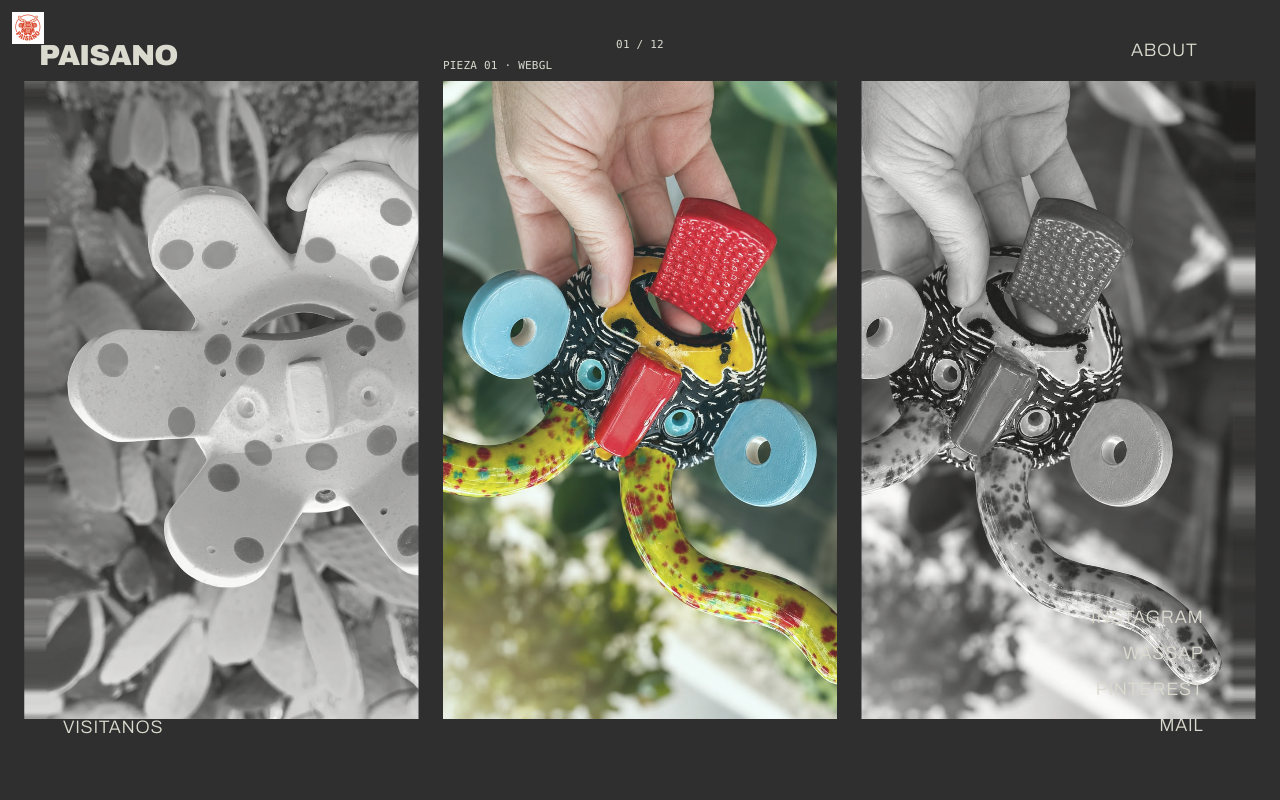
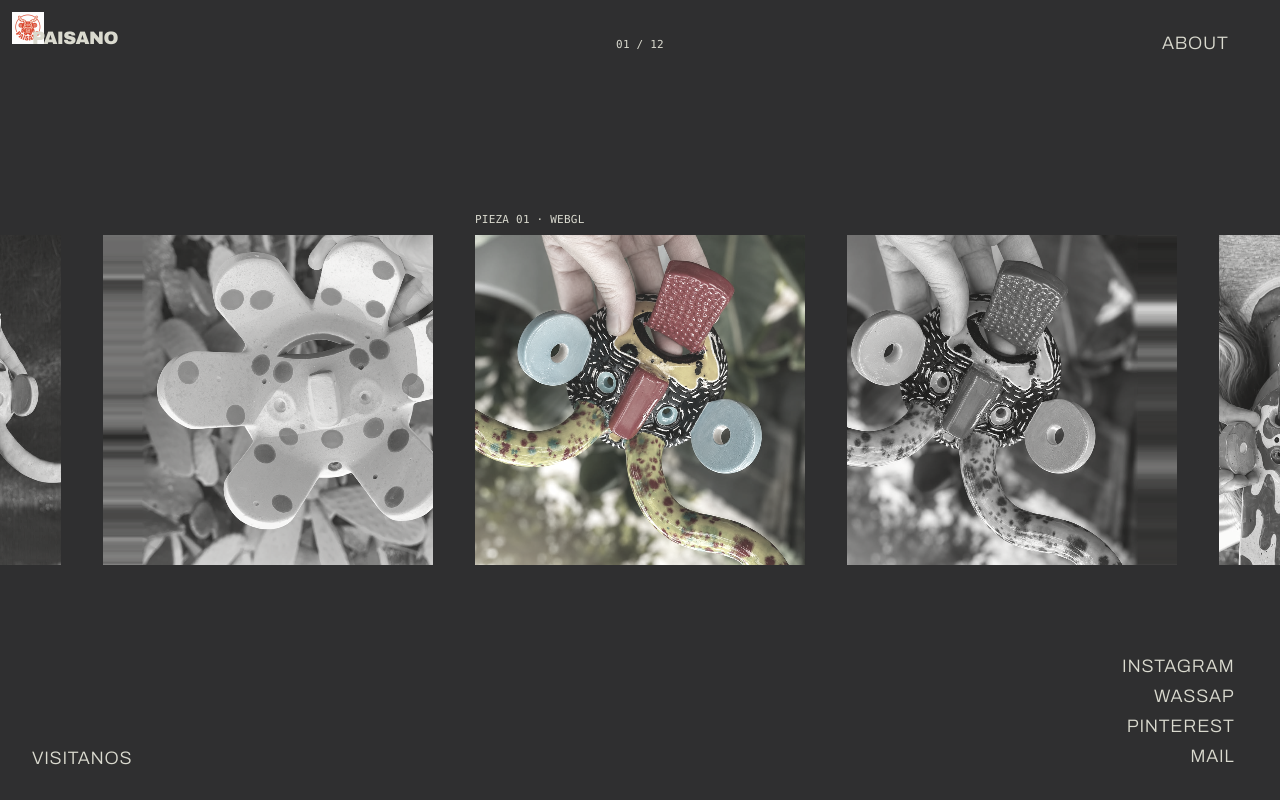
Before and after one commit to jonathanhaasklein/paisanowebsite, a website with bundled scripts: page index.html in a window 1280 px wide. Built offline with nearby package versions, Linux system fonts and the light colour scheme; animation ran at ten frames a second; a web font is replaced by a local one.

Commit message:
estado antes de reescritura arquitectura HTML

```diff
--- a/app.js
+++ b/app.js
@@ -123,24 +123,15 @@ if (!gl) {
 }
 var dpr = Math.min(window.devicePixelRatio || 1, 2);
 var W, H;
-var VISIBLE_TILES = 3;
-var GAP_RATIO = 0.0618;
-var TILE_ASPECT = 0.618;
+var TILE_ASPECT = 16 / 9;
 var TILE, TILE_H, GAP, STEP, TOTAL_W, CENTER_X;
 function calibrateLayout() {
-  var prevStep = STEP;
-  TILE = W / (VISIBLE_TILES + (VISIBLE_TILES + 1) * GAP_RATIO);
-  TILE_H = Math.min(TILE / TILE_ASPECT, H * 0.82);
-  GAP = TILE * GAP_RATIO;
+  TILE = 330;
+  TILE_H = 330;
+  GAP = 42;
   STEP = TILE + GAP;
-  if (prevStep) {
-    var ratio = STEP / prevStep;
-    scrollTarget *= ratio;
-    scrollCurrent *= ratio;
-    prevScroll *= ratio;
-  }
   TOTAL_W = STEP * portfolioData.length;
-  CENTER_X = GAP + TILE / 2 + STEP;
+  CENTER_X = W / 2;
 }
 function resize() {
   W = window.innerWidth;
@@ -364,7 +355,9 @@ document.getElementById("dd-deeper").addEventListener("click", function () {
 window.addEventListener("keydown", function (e) { if (e.key === "Escape" && explodedIndex !== -1) closeExplosion(); });
 var scrollTarget = 0;
 var scrollCurrent = 0;
-var prevScroll = 0;
+var scrollVelocity = 0;
+var waveIntensity = 0;
+var lastTime = 0;
 var focusedIndex = 0;
 var hoveredIndex = -1;
 var kbdHintTimer = null;
@@ -379,7 +372,7 @@ canvas.style.pointerEvents = "auto";
 window.addEventListener("pointerdown", function (e) { dragging = true; dragStartX = e.clientX; dragStartScroll = scrollTarget; });
 window.addEventListener("pointermove", function (e) { if (!dragging) return; scrollTarget = dragStartScroll - (e.clientX - dragStartX) * 2; });
 window.addEventListener("pointerup", function () { dragging = false; });
-canvas.addEventListener("click", function (e) { if (Math.abs(scrollCurrent - prevScroll) > 4) return; var idx = hitTest(e.clientX, e.clientY); if (idx !== -1) { triggerExplosion(idx); } else if (explodedIndex !== -1) { closeExplosion(); } });
+canvas.addEventListener("click", function (e) { if (Math.abs(scrollVelocity) > 4) return; var idx = hitTest(e.clientX, e.clientY); if (idx !== -1) { triggerExplosion(idx); } else if (explodedIndex !== -1) { closeExplosion(); } });
 canvas.addEventListener("mousemove", function (e) { hoveredIndex = hitTest(e.clientX, e.clientY); canvas.style.cursor = hoveredIndex !== -1 ? "pointer" : "default"; });
 function hitTest(mx, my) { var centerY = H / 2; for (var i = -2; i <= portfolioData.length + 2; i++) { var baseX = i * STEP - mod(scrollCurrent, TOTAL_W) + CENTER_X - TILE / 2; if (mx >= baseX && mx <= baseX + TILE && my >= centerY - TILE_H / 2 && my <= centerY + TILE_H / 2) { return mod(i, portfolioData.length); } } return -1; }
 canvas.setAttribute("tabindex", "0");
@@ -388,10 +381,15 @@ canvas.setAttribute("role", "group");
 canvas.setAttribute("aria-label", "Galería de portafolio — usa las flechas para navegar");
 canvas.addEventListener("keydown", function (e) { if (e.key === "ArrowRight") { focusedIndex = mod(focusedIndex + 1, portfolioData.length); snapToIndex(focusedIndex); e.preventDefault(); } if (e.key === "ArrowLeft") { focusedIndex = mod(focusedIndex - 1, portfolioData.length); snapToIndex(focusedIndex); e.preventDefault(); } if (e.key === "Enter") { triggerExplosion(focusedIndex); } });
 canvas.addEventListener("focus", showKbdHint);
-function frame() {
-  var ease = 0.085;
-  scrollCurrent += (scrollTarget - scrollCurrent) * ease;
-  prevScroll = scrollCurrent;
+function frame(timestamp) {
+  var deltaTime = lastTime ? Math.min((timestamp - lastTime) / 16.667, 3) : 1;
+  lastTime = timestamp;
+  var lerpFactor = 1 - Math.pow(0.92, deltaTime);
+  var prevCurrent = scrollCurrent;
+  scrollCurrent += (scrollTarget - scrollCurrent) * lerpFactor;
+  scrollVelocity = (scrollCurrent - prevCurrent) / deltaTime;
+  var targetIntensity = Math.min(Math.abs(scrollVelocity) * 2.8, 1.0);
+  waveIntensity += (targetIntensity - waveIntensity) * (targetIntensity > waveIntensity ? 0.35 : 0.08);
   var centeredIndex = mod(Math.round(scrollCurrent / STEP), portfolioData.length);
   syncActiveProject(centeredIndex);
   waveLineEl.style.opacity = "0";
@@ -404,7 +402,7 @@ function frame() {
   gl.uniform3fv(glLocations.uActiveAccent, activeAccentVec3);
   var waveCenterX = W / 2 - mod(scrollCurrent, STEP) + STEP / 2;
   gl.uniform1f(glLocations.uWaveCenterX, waveCenterX);
-  gl.uniform1f(glLocations.uWaveStrength, 0);
+  gl.uniform1f(glLocations.uWaveStrength, 0.0);
   gl.uniform1f(glLocations.uWaveWidth, STEP * FOCUS_FALLOFF_WIDTH_FACTOR);
   gl.bindBuffer(gl.ARRAY_BUFFER, quadBuffer);
   gl.enableVertexAttribArray(glLocations.aPosition);
@@ -476,8 +474,9 @@ function frame() {
     var parallax = (distFromCenter / W) * 0.4;
     gl.uniform1f(glLocations.uParallaxOffset, parallax);
     var distNorm = Math.abs(tileOffsetX - W / 2) / (W / 2);
-    var colorReveal = Math.max(0, 1.0 - distNorm * 1.8);
-    gl.uniform1f(glLocations.uWaveIntensity, colorReveal);
+    var proximityColor = Math.max(0, 1.0 - distNorm * 1.8);
+    var finalReveal = Math.max(proximityColor * 0.3, waveIntensity * (1.0 - distNorm * 0.6));
+    gl.uniform1f(glLocations.uWaveIntensity, Math.min(finalReveal, 1.0));
     gl.uniform2fv(glLocations.uImageAspectCorrection, imageAspectCorrections[idx]);
     gl.activeTexture(gl.TEXTURE0);
     gl.bindTexture(gl.TEXTURE_2D, glTextures[idx]);
--- a/style.css
+++ b/style.css
@@ -77,7 +77,7 @@ a { color: inherit; text-decoration: none; }
 }
 
 #n0 {
-  top: 39px; left: 39px;
+  top: 28px; left: 32px;
   background: none;
   border: 0;
   padding: 0;
@@ -89,20 +89,20 @@ a { color: inherit; text-decoration: none; }
   font-weight: 900;
   text-transform: uppercase;
   letter-spacing: -0.03em;
-  font-size: 29px;
+  font-size: 18px;
   transition: letter-spacing .4s var(--ease);
 }
 #n0:hover {
   letter-spacing: -0.05em;
 }
 
-.n1 { top: 39px; right: 63px; }
+.n1 { top: 32px; right: 32px; }
 .n1 button { background: none; border: 0; cursor: pointer; font: inherit; color: inherit; }
 
-#n2 { bottom: 63px; left: 63px; }
+#n2 { bottom: 32px; left: 32px; }
 
-#n3 { bottom: 63px; right: 63px; text-align: right; }
-#n3 .row { display: flex; flex-direction: column; align-items: flex-end; gap: 12px; }
+#n3 { bottom: 32px; right: 32px; text-align: right; }
+#n3 .row { display: flex; flex-direction: column; align-items: flex-end; gap: 6px; }
 #n3 a { padding: 2px 0; }
 #n3 a:focus-visible { outline: 1px solid currentColor; outline-offset: 3px; }
 
```
Also changed, not shown: .gstack/browse.json (deleted), 4 other files.
